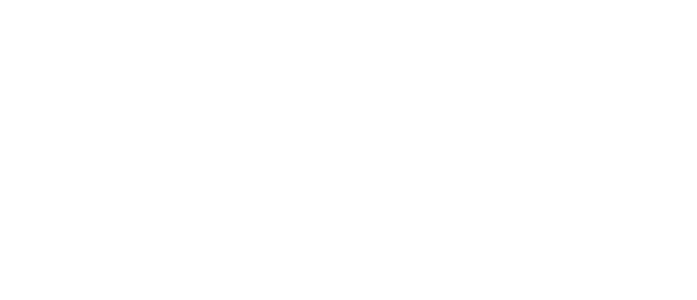
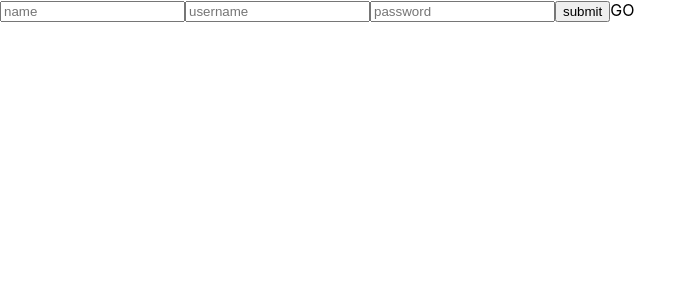
Before and after one commit to Shakib448/graphql-curd, a Next.js app in the folder client/: page / in a window 1280 px wide. Shown: the top 300 px of the page, without its empty margins (0-697 px from the left). Built offline with nearby package versions, Linux system fonts and the light colour scheme.

Commit message:
WIP on client

```diff
--- a/client/pages/_app.tsx
+++ b/client/pages/_app.tsx
@@ -7,12 +7,12 @@ import {
   NormalizedCacheObject,
 } from "@apollo/client";
 
+export const client: ApolloClient<NormalizedCacheObject> = new ApolloClient({
+  uri: "http://localhost:5000/graphql",
+  cache: new InMemoryCache(),
+});
+
 function MyApp({ Component, pageProps }: AppProps) {
-  const client: ApolloClient<NormalizedCacheObject> = new ApolloClient({
-    uri: "http://localhost:5000/graphql",
-    cache: new InMemoryCache(),
-  });
-
   return (
     <ApolloProvider client={client}>
       <Component {...pageProps} />
--- a/client/pages/api/hello.ts
+++ /dev/null
@@ -1,13 +0,0 @@
-// Next.js API route support: https://nextjs.org/docs/api-routes/introduction
-import type { NextApiRequest, NextApiResponse } from 'next'
-
-type Data = {
-  name: string
-}
-
-export default function handler(
-  req: NextApiRequest,
-  res: NextApiResponse<Data>
-) {
-  res.status(200).json({ name: 'John Doe' })
-}
--- a/client/pages/index.tsx
+++ b/client/pages/index.tsx
@@ -1,7 +1,19 @@
-import type { NextPage } from "next";
+import React, { useState } from "react";
 import Head from "next/head";
+import { useMutation } from "@apollo/client";
+import Link from "next/link";
 
-const Home: NextPage = () => {
+import { CREATE_USER } from "../src/Graphql/Mutation";
+
+const Home = () => {
+  const [name, setName] = useState("");
+  const [username, setUsername] = useState("");
+  const [password, setPassword] = useState("");
+  const [createUser, { error, loading }] = useMutation(CREATE_USER);
+
+  if (loading) return "Submitting...";
+  if (error) return `Submission error! ${error.message}`;
+
   return (
     <div>
       <Head>
@@ -10,7 +22,39 @@ const Home: NextPage = () => {
         <link rel="icon" href="/favicon.ico" />
       </Head>
 
-      <main></main>
+      <main>
+        <div className="createUser">
+          <input
+            type="text"
+            placeholder="name"
+            onChange={(e) => setName(e.target.value)}
+          />
+          <input
+            type="text"
+            placeholder="username"
+            onChange={(e) => setUsername(e.target.value)}
+          />
+          <input
+            type="text"
+            placeholder="password"
+            onChange={(e) => setPassword(e.target.value)}
+          />
+          <button
+            onClick={() =>
+              createUser({
+                variables: {
+                  name: name,
+                  username: username,
+                  password: password,
+                },
+              })
+            }
+          >
+            submit
+          </button>
+          <Link href="/newUser">GO</Link>
+        </div>
+      </main>
     </div>
   );
 };
--- /dev/null
+++ b/client/src/Graphql/Mutation.ts
@@ -0,0 +1,12 @@
+import { gql } from "@apollo/client";
+
+export const CREATE_USER = gql`
+  mutation createUser($name: String!, $username: String!, $password: String!) {
+    createUser(name: $name, username: $username, password: $password) {
+      id
+      name
+      username
+      password
+    }
+  }
+`;
```
Also changed, not shown: client/pages/newUser.tsx (added, +23 -0 lines), client/src/Components/Queries.tsx (added, +18 -0 lines), client/src/Graphql/Queries.ts (added, +11 -0 lines).
